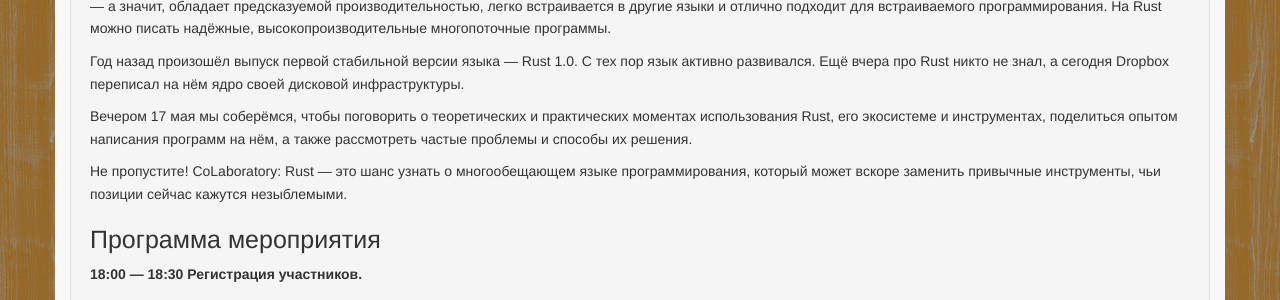
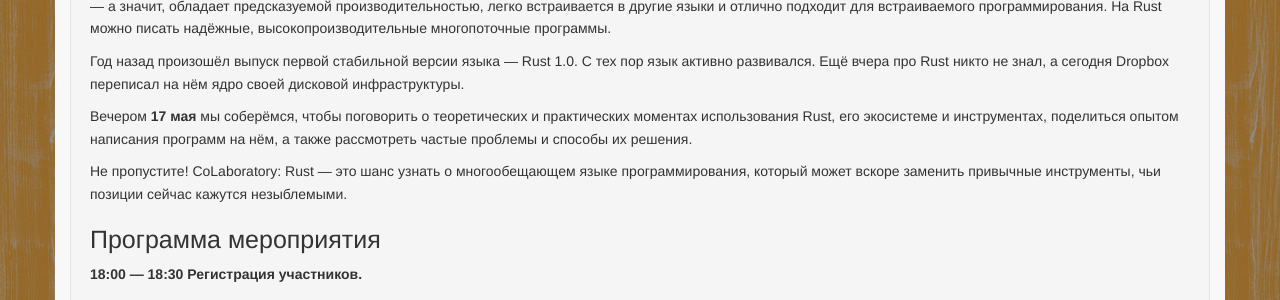
Before and after one commit to rust-lang-ru/rustycrate.ru, a Jekyll site: the page built from _posts/2016-04-25-colaboratory-rust.md, in a window 1280 px wide. Shown: the part 915-1215 px from the top of the page. Built offline with Jekyll 4.4.1, drawn with Linux system fonts in a browser that asks for light colours; nearby versions of some CDN libraries; Markdown is read by kramdown in place of the engine named in the settings; comment, search, counter and statistics services are not loaded.

Commit message:
Выделяем дату

```diff
--- a/_posts/2016-04-25-colaboratory-rust.md
+++ b/_posts/2016-04-25-colaboratory-rust.md
@@ -33,7 +33,7 @@ Rust — современный системный язык программир
 язык активно развивался. Ещё вчера про Rust никто не знал, а сегодня Dropbox
 переписал на нём ядро своей дисковой инфраструктуры.
 
-Вечером 17 мая мы соберёмся, чтобы поговорить о теоретических и практических
+Вечером **17 мая** мы соберёмся, чтобы поговорить о теоретических и практических
 моментах использования Rust, его экосистеме и инструментах, поделиться опытом
 написания программ на нём, а также рассмотреть частые проблемы и способы их
 решения.
```
